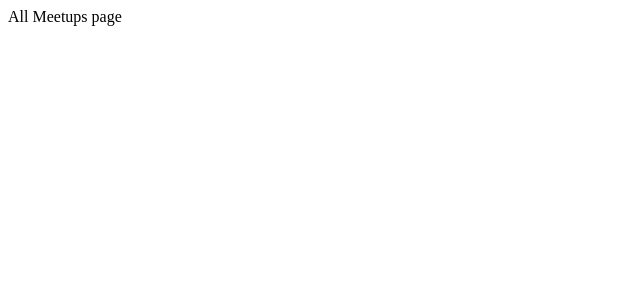
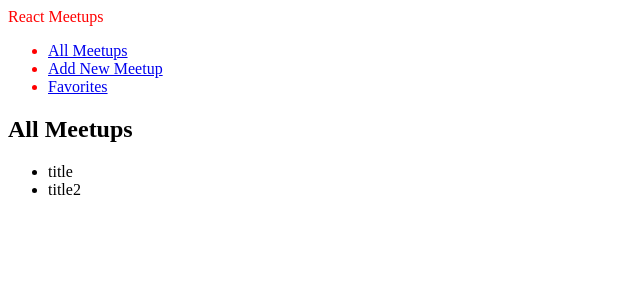
Before and after one commit to marykhodaparast/First-react-proj, a React (Create React App) app: page / in a window 1280 px wide. Shown: the top 300 px of the page, without its empty margins (0-640 px from the left). Built offline with nearby package versions, Linux system fonts and the light colour scheme.

Commit message:
show dummy data in AllMeetups.js

```diff
--- /dev/null
+++ b/src/components/layout/MainNavigation.js
@@ -0,0 +1,23 @@
+import { Link } from "react-router-dom";
+import classes from './MainNavigation.module.css';
+function MainNavigation() {
+  return (
+      <header className={classes.header}>
+      <div className={classes.logo}>React Meetups</div>
+      <nav>
+        <ul>
+          <li>
+            <Link to="/">All Meetups</Link>
+          </li>
+          <li>
+            <Link to="/new-meetup">Add New Meetup</Link>
+          </li>
+          <li>
+            <Link to="/favorites">Favorites</Link>
+          </li>
+        </ul>
+      </nav>
+    </header>
+  );
+}
+export default MainNavigation;
--- /dev/null
+++ b/src/components/layout/MainNavigation.module.css
@@ -0,0 +1,3 @@
+.header{
+    color:red;
+}
--- a/src/index.js
+++ b/src/index.js
@@ -17,10 +17,12 @@ import { BrowserRouter, Routes, Route } from "react-router-dom";
 import AllMeetupsPage from "./pages/AllMeetups";
 import NewMeetupPage from "./pages/NewMeetup";
 import FavoritesPage from "./pages/Favorites";
+import MainNavigatoin from './components/layout/MainNavigation';
 
 const rootElement = document.getElementById("root");
 render(
   <BrowserRouter>
+    <MainNavigatoin />
     <Routes>
       <Route path="/" element={<AllMeetupsPage />} />
       <Route path="/new-meetup" element={<NewMeetupPage />} />
--- a/src/pages/AllMeetups.js
+++ b/src/pages/AllMeetups.js
@@ -1,4 +1,32 @@
+const DUMMY_DATA = [
+  {
+    id: "m1",
+    title: "title",
+    image:
+      "https://cdn.pixabay.com/photo/2015/12/01/20/28/road-1072821__340.jpg",
+    address: "address",
+    description: "description",
+  },
+  {
+    id: "m2",
+    title: "title2",
+    image:
+      "https://cdn.pixabay.com/photo/2015/12/01/20/28/road-1072821__340.jpg",
+    address: "address2",
+    description: "description2",
+  },
+];
 function AllMeetupsPage() {
-    return <div>All Meetups page</div>;
+  return (
+    <section>
+      <h1>All Meetups</h1>
+      {/* {[<li>Item1</li>,<li>Item2</li>]} */}
+      <ul>
+        {DUMMY_DATA.map((meetup) => {
+            return <li key={meetup.id}>{meetup.title}</li>;
+        })}
+      </ul>
+    </section>
+  );
 }
 export default AllMeetupsPage;
```
Also changed, not shown: src/components/meetups/MeetupItem.js (added, +19 -0 lines), src/components/meetups/MeetupList.js (added, +21 -0 lines), src/components/meetups/MeetupItem.module.css (added), src/components/meetups/MeetupList.module.css (added).
